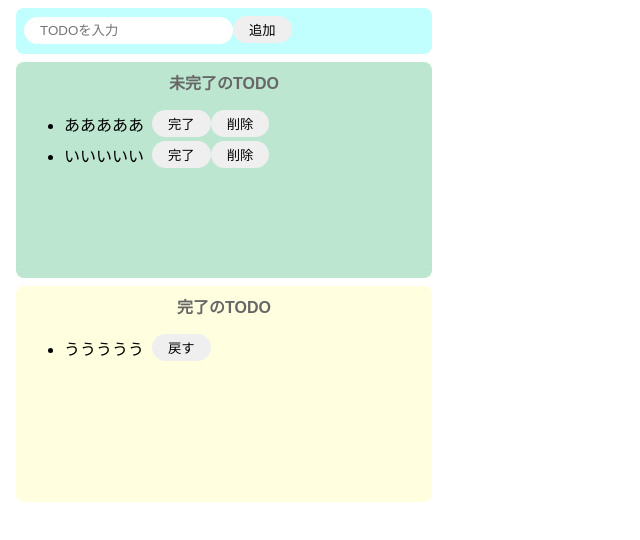
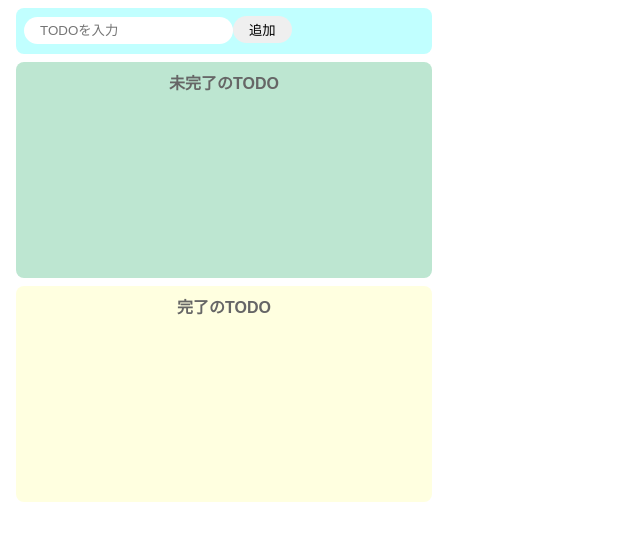
Before and after one commit to Hijikata1869/react-todo, a React (Create React App) app: page / in a window 1280 px wide. Shown: the top 540 px of the page, without its empty margins (0-640 px from the left). Built offline with nearby package versions, Linux system fonts and the light colour scheme.

Commit message:
タスクの戻す機能の実装

```diff
--- a/src/App.jsx
+++ b/src/App.jsx
@@ -3,11 +3,8 @@ import "./styles.css";
 
 export const App = () => {
   const [todoText, setTodoText] = useState("");
-  const [incompleteTodos, setIncompleteTodos] = useState([
-    "あああああ",
-    "いいいいい"
-  ]);
-  const [completeTodos, setCompleteTodos] = useState(["ううううう"]);
+  const [incompleteTodos, setIncompleteTodos] = useState([]);
+  const [completeTodos, setCompleteTodos] = useState([]);
 
   const onChangeTodoText = (event) => setTodoText(event.target.value);
 
@@ -31,6 +28,15 @@ export const App = () => {
     const newCompleteTodos = [...completeTodos, incompleteTodos[index]];
     setIncompleteTodos(newIncompleteTodos);
     setCompleteTodos(newCompleteTodos);
+  };
+
+  const onClickBack = (index) => {
+    const newCompleteTodos = [...completeTodos];
+    newCompleteTodos.splice(index, 1);
+
+    const newIncompleteTodos = [...incompleteTodos, completeTodos[index]];
+    setCompleteTodos(newCompleteTodos);
+    setIncompleteTodos(newIncompleteTodos);
   };
 
   return (
@@ -60,11 +66,11 @@ export const App = () => {
       <div class="complete-area">
         <p className="title">完了のTODO</p>
         <ul>
-          {completeTodos.map((todo) => {
+          {completeTodos.map((todo, index) => {
             return (
               <div key={todo} className="list-row">
                 <li>{todo}</li>
-                <button>戻す</button>
+                <button onClick={() => onClickBack(index)}>戻す</button>
               </div>
             );
           })}
```
